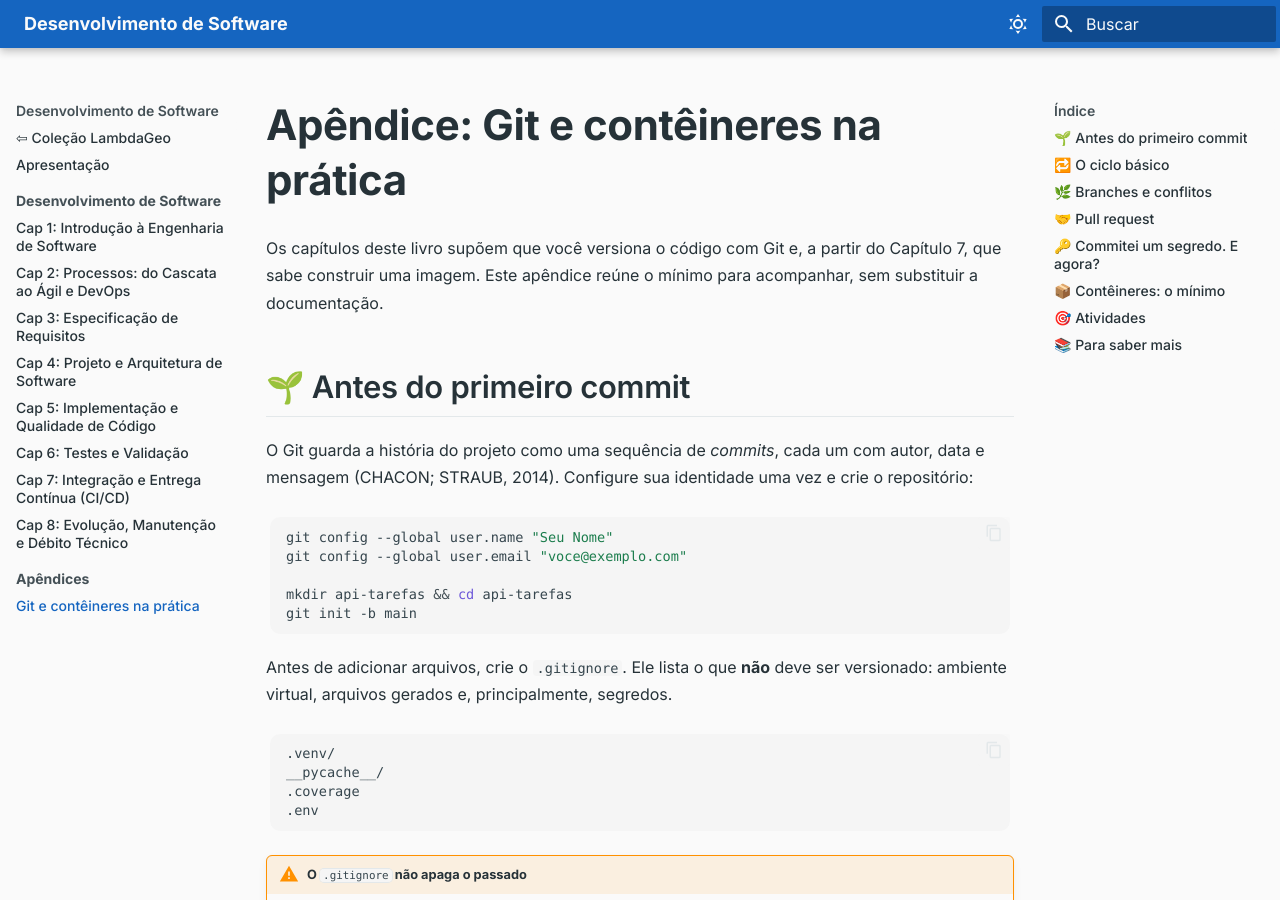
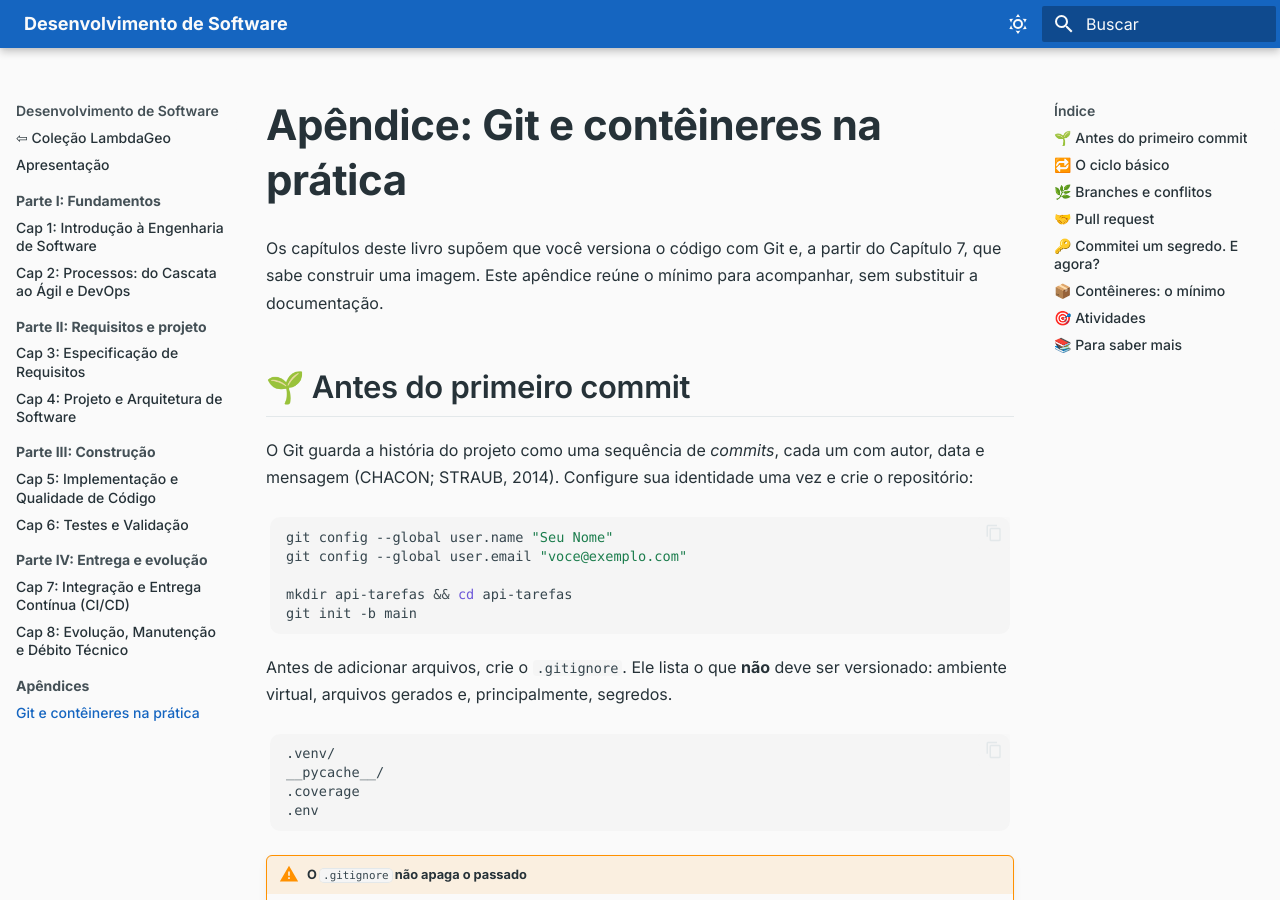
Before and after one commit to lambdageo-edu/book-engenharia-de-software, an MkDocs documentation site: the page built from docs/apendices/git_conteineres.md, in a window 1280 px wide and 900 px high. Built offline with MkDocs 1.6.1 and Material for MkDocs 9.7.7, drawn with Linux system fonts in a browser that asks for light colours.

Commit message:
Renomeia unidade1/ para capitulos/ e agrupa o menu em partes
Co-Authored-By: Claude Sonnet 5.5 <noreply@anthropic.com>
Claude-Session: https://claude.ai/code/session_012bE8URAXDT9a1qc7U92QJo

````diff
--- a/docs/apendices/git_conteineres.md
+++ b/docs/apendices/git_conteineres.md
@@ -94,18 +94,18 @@ Abra o *pull request* pela interface do GitHub. Um bom *pull request*:
 
 * é pequeno o bastante para ser revisado com atenção;
 * explica o que muda, por quê e como foi testado;
-* só é incorporado depois que o [pipeline](../unidade1/07_integracao_entrega_continua.md) passa e alguém revisa — inclusive o código escrito com ajuda de IA.
+* só é incorporado depois que o [pipeline](../capitulos/07_integracao_entrega_continua.md) passa e alguém revisa — inclusive o código escrito com ajuda de IA.
 
 ## 🔑 Commitei um segredo. E agora?
 
 1. **Revogue ou troque o segredo.** É o primeiro passo, antes de mexer no histórico.
 2. Só então avalie reescrever a história. Isso sozinho não basta: o commit pode continuar em clones, *forks*, visualizações em cache e *pull requests* (GITHUB, *Removing sensitive data*).
 
-Apagar o arquivo em um commit novo não remove o segredo dos commits anteriores. Por isso o [Capítulo 7](../unidade1/07_integracao_entrega_continua.md) procura segredos no histórico inteiro.
+Apagar o arquivo em um commit novo não remove o segredo dos commits anteriores. Por isso o [Capítulo 7](../capitulos/07_integracao_entrega_continua.md) procura segredos no histórico inteiro.
 
 ## 📦 Contêineres: o mínimo
 
-Uma **imagem** é o pacote somente leitura com a aplicação e suas dependências; um **contêiner** é uma execução dessa imagem. Com o `Dockerfile` do [Capítulo 7](../unidade1/07_integracao_entrega_continua.md):
+Uma **imagem** é o pacote somente leitura com a aplicação e suas dependências; um **contêiner** é uma execução dessa imagem. Com o `Dockerfile` do [Capítulo 7](../capitulos/07_integracao_entrega_continua.md):
 
 ```bash
 docker build -t api-tarefas .
--- a/mkdocs.yml
+++ b/mkdocs.yml
@@ -76,15 +76,18 @@ nav:
   - "⇦ Coleção LambdaGeo": https://lambdageo.github.io/ebooks/
   - Apresentação: index.md
 
-  - Desenvolvimento de Software:
-    - "Cap 1: Introdução à Engenharia de Software":       unidade1/01_introducao_engenharia_software.md
-    - "Cap 2: Processos: do Cascata ao Ágil e DevOps":    unidade1/02_processos_desenvolvimento.md
-    - "Cap 3: Especificação de Requisitos":               unidade1/03_especificacao_requisitos.md
-    - "Cap 4: Projeto e Arquitetura de Software":         unidade1/04_projeto_arquitetura.md
-    - "Cap 5: Implementação e Qualidade de Código":       unidade1/05_implementacao_qualidade.md
-    - "Cap 6: Testes e Validação":                        unidade1/06_testes_validacao.md
-    - "Cap 7: Integração e Entrega Contínua (CI/CD)":     unidade1/07_integracao_entrega_continua.md
-    - "Cap 8: Evolução, Manutenção e Débito Técnico":     unidade1/08_evolucao_manutencao.md
+  - "Parte I: Fundamentos":
+    - "Cap 1: Introdução à Engenharia de Software":       capitulos/01_introducao_engenharia_software.md
+    - "Cap 2: Processos: do Cascata ao Ágil e DevOps":    capitulos/02_processos_desenvolvimento.md
+  - "Parte II: Requisitos e projeto":
+    - "Cap 3: Especificação de Requisitos":               capitulos/03_especificacao_requisitos.md
+    - "Cap 4: Projeto e Arquitetura de Software":         capitulos/04_projeto_arquitetura.md
+  - "Parte III: Construção":
+    - "Cap 5: Implementação e Qualidade de Código":       capitulos/05_implementacao_qualidade.md
+    - "Cap 6: Testes e Validação":                        capitulos/06_testes_validacao.md
+  - "Parte IV: Entrega e evolução":
+    - "Cap 7: Integração e Entrega Contínua (CI/CD)":     capitulos/07_integracao_entrega_continua.md
+    - "Cap 8: Evolução, Manutenção e Débito Técnico":     capitulos/08_evolucao_manutencao.md
 
   - Apêndices:
     - "Git e contêineres na prática": apendices/git_conteineres.md
````
Also changed, not shown: docs/capitulos/01_introducao_engenharia_software.md (renamed from docs/unidade1/01_introducao_engenharia_software.md), docs/capitulos/02_processos_desenvolvimento.md (renamed from docs/unidade1/02_processos_desenvolvimento.md), docs/capitulos/03_especificacao_requisitos.md (renamed from docs/unidade1/03_especificacao_requisitos.md), docs/capitulos/04_projeto_arquitetura.md (renamed from docs/unidade1/04_projeto_arquitetura.md), docs/capitulos/05_implementacao_qualidade.md (renamed from docs/unidade1/05_implementacao_qualidade.md), docs/capitulos/06_testes_validacao.md (renamed from docs/unidade1/06_testes_validacao.md), docs/capitulos/07_integracao_entrega_continua.md (renamed from docs/unidade1/07_integracao_entrega_continua.md), docs/capitulos/08_evolucao_manutencao.md (renamed from docs/unidade1/08_evolucao_manutencao.md).
